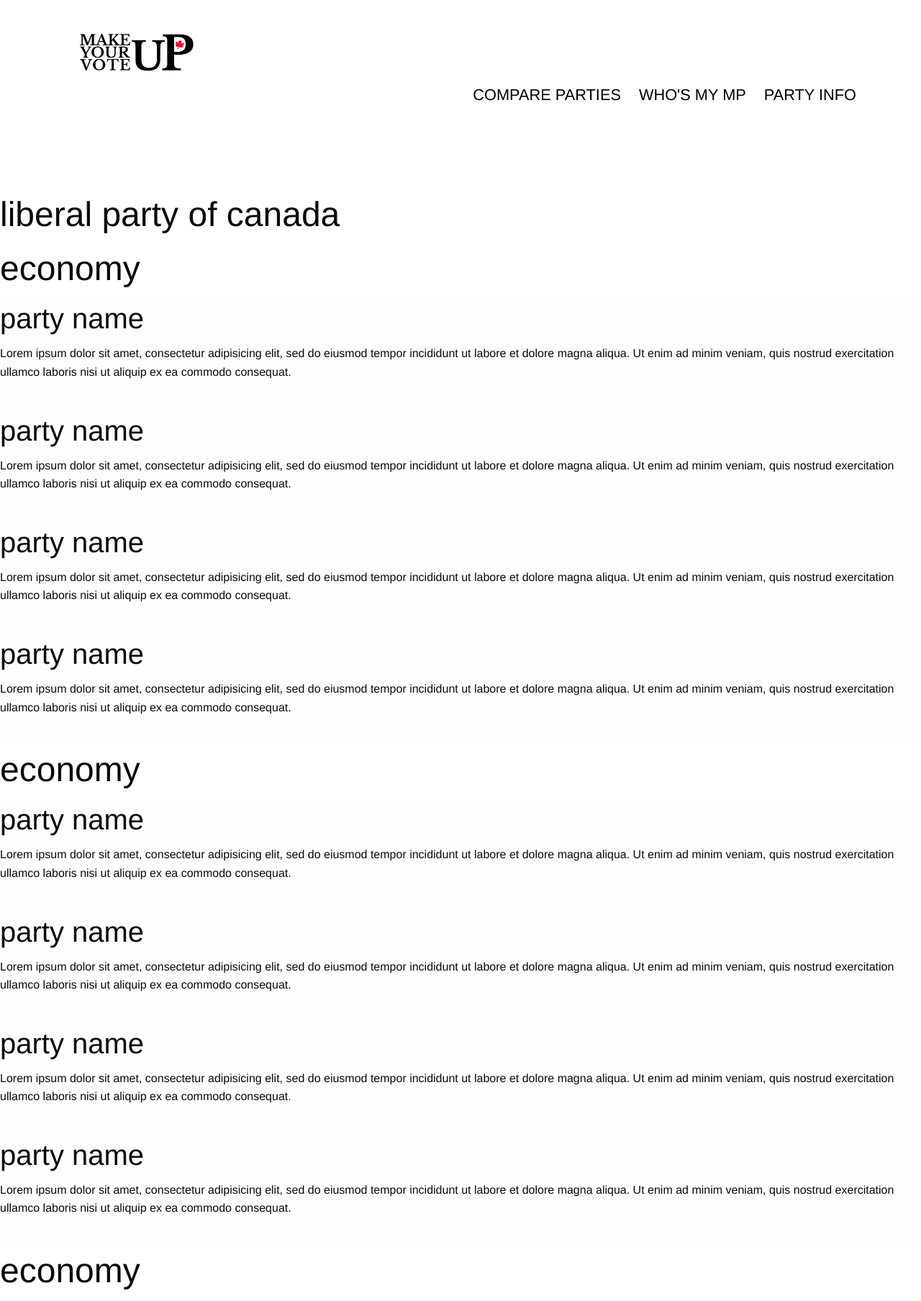
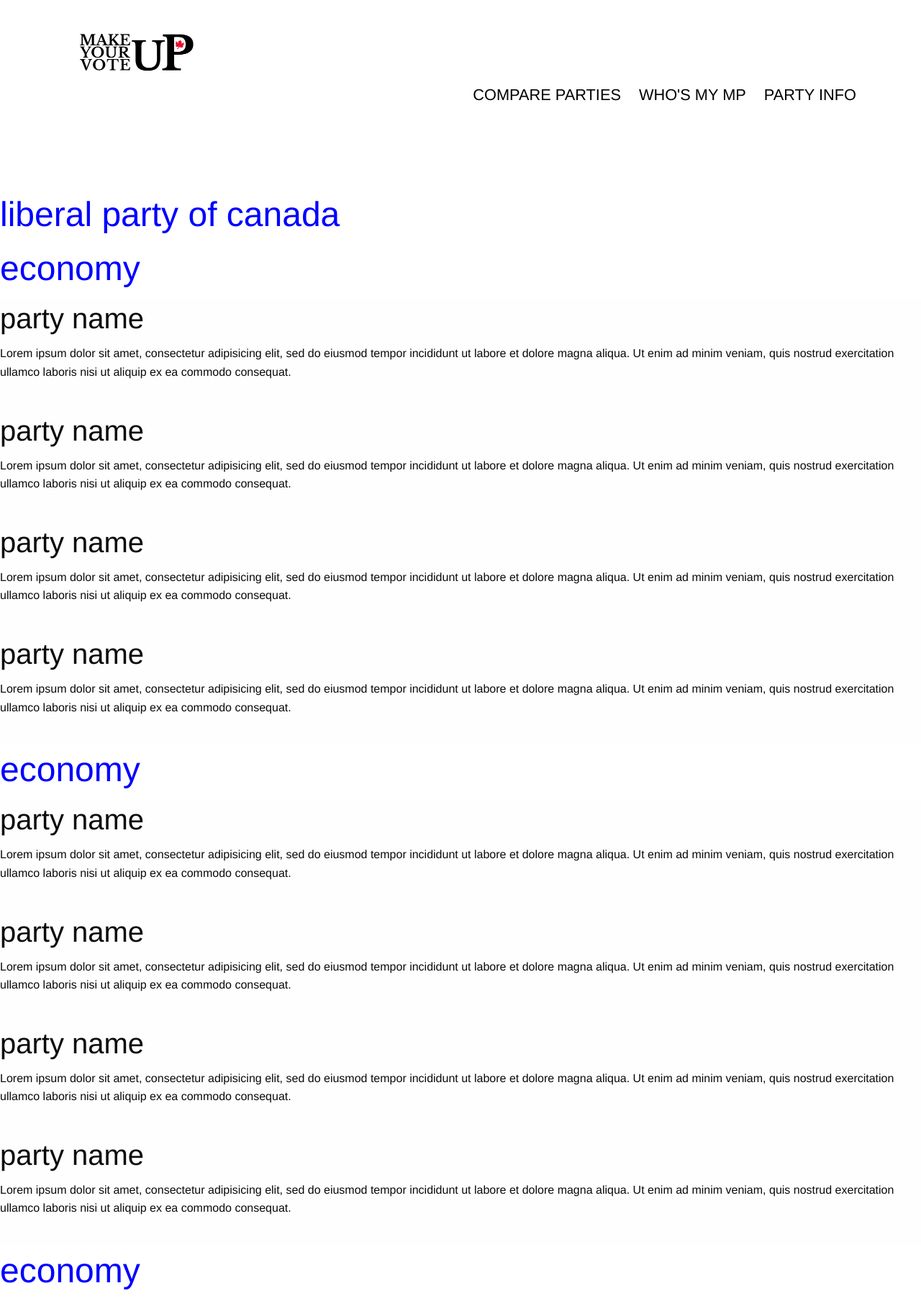
Before and after one commit to takfukuda917/MakeYourVoteUp, a PHP site: page /compare.php in a window 1280 px wide. Shown: the top 1807 px of the page at 72% size. Run offline with PHP 8.4, Linux system fonts and the light colour scheme; some libraries are stand-ins or nearby versions.

Commit message:
h1 color blue
test

```diff
--- a/public_html/css/app.css
+++ b/public_html/css/app.css
@@ -11,7 +11,9 @@
     background-color: #ffffff;
 }
 
-h1 {}
+h1 {
+    color: blue;
+}
 
 h2 {}
 
```
